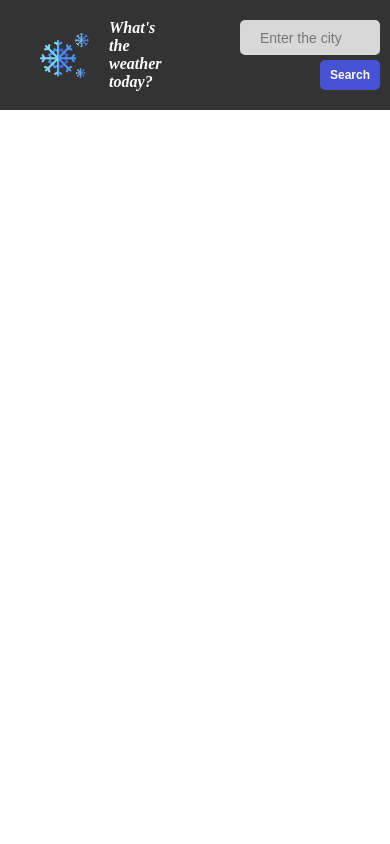
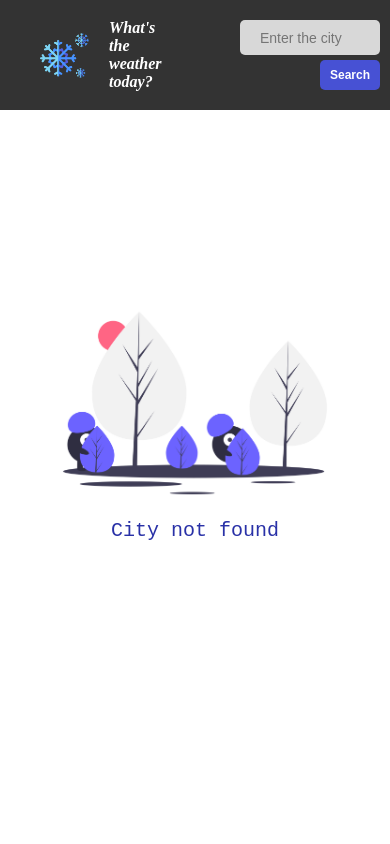
Before and after one commit to karanverma7/WeatherWebApp, a Django app: page / in a window 390 px wide. Run offline with Django 3.2, Linux system fonts and the light colour scheme; data that the repository does not hold is empty.

Commit message:
Added 404 error page

```diff
--- a/WeatherWebApp/core/views.py
+++ b/WeatherWebApp/core/views.py
@@ -4,10 +4,24 @@ import requests
 
 def index(request):
 
+    city = 'Delhi'
+    # Checking the form input
+
     if request.POST:
         city = request.POST['city']
-        url = 'http://api.openweathermap.org/data/2.5/weather?q={}&units=imperial&appid=7f58fb81d202f06c8b815b95b72d4473'
-        r = requests.get(url.format(city)).json()
+
+    # API request to get the Weather information
+
+    url = 'http://api.openweathermap.org/data/2.5/weather?q={}&units=imperial&appid=7f58fb81d202f06c8b815b95b72d4473'
+    r = requests.get(url.format(city)).json()
+
+    # API request to get the Location image
+
+    img_url = 'https://api.unsplash.com/search/photos?per_page=1&query={}&client_id=jKdZP3hygPsn8nZa0u26Kqkq59BhjQGDconnica895c'
+    r2 = requests.get(img_url.format(city)).json()
+
+    if r['cod'] == 200 and r2['total'] != 0:
+
         temp_in_celcius = "{:.2f}".format((r['main']['temp'] - 32) * 5/9)
 
         city_weather = {
@@ -21,10 +35,10 @@ def index(request):
             'icon': r['weather'][0]['icon']
         }
 
-        img_url = 'https://api.unsplash.com/search/photos?per_page=1&query={}&client_id=jKdZP3hygPsn8nZa0u26Kqkq59BhjQGDconnica895c'
-        r2 = requests.get(img_url.format(city)).json()
         img_src = r2['results'][0]['urls']['thumb']
 
         return render(request, 'index.html', {'city_weather': city_weather, 'img_src': img_src})
+
     else:
-        return render(request, 'index.html')
+        message = "City not found"
+        return render(request, 'index.html', {'message': message})
--- a/WeatherWebApp/static_files/style.css
+++ b/WeatherWebApp/static_files/style.css
@@ -157,6 +165,20 @@ article #container #cityInfo .info .title {
 
 article #container #cityInfo .info .value {
   width: 100px;
+}
+
+#notFound {
+  margin: auto;
+  text-align: center;
+  font-family: 'Courier New', Courier, monospace;
+  font-size: 24px;
+  font-weight: 550;
+  color: #2931a7;
+}
+
+#notFound img {
+  height: 300px;
+  width: auto;
 }
 
 footer {
@@ -318,6 +341,14 @@ footer p {
   article #container #cityInfo hr {
     margin: 20px 5%;
   }
+  #notFound {
+    font-size: 20px;
+    font-weight: 500;
+  }
+  #notFound img {
+    height: 220px;
+    width: auto;
+  }
   footer p {
     font-size: 11px;
   }
--- a/WeatherWebApp/static_files/style.scss
+++ b/WeatherWebApp/static_files/style.scss
@@ -134,6 +143,22 @@ article {
                 }
             }
         }
+    }
+}
+
+#notFound {
+
+    margin: auto;
+    text-align: center;
+    font-family: 'Courier New', Courier, monospace;
+    font-size: 24px;
+    font-weight: 550;
+
+    color: #2931a7;
+
+    img {
+        height: 300px;
+        width: auto;;
     }
 }
 
@@ -316,6 +343,17 @@ footer {
         }
     }
 
+    #notFound {
+
+        font-size: 20px;
+        font-weight: 500;
+
+        img {
+            height: 220px;
+            width: auto;;
+        }
+    }
+
     footer {
 
         p {
--- a/WeatherWebApp/templates/index.html
+++ b/WeatherWebApp/templates/index.html
@@ -35,7 +35,7 @@
         <div id="search">
             <form action="." method="POST">
                 {% csrf_token %}
-                <input type="text" name="city" placeholder="Enter the city">
+                <input type="text" name="city" placeholder="Enter the city" required>
                 <input type="submit" name="submit" value="Search">
             </form>
         </div>
@@ -44,11 +44,12 @@
         {% if city_weather %}
         <section id="container">
             <div id="image">
-                <h1>{{ city_weather.name }}, {{ city_weather.country }}</h1>
+                <h1>{{ city_weather.name }}</h1>
             </div>
             <div id="cityInfo">
                 <div id="description">
-                    <img src="http://openweathermap.org/img/w/{{ city_weather.icon }}.png" height="80px" alt="icon">
+                    <div id="imgContainer"><img src="http://openweathermap.org/img/w/{{ city_weather.icon }}.png" height="80px" alt="icon"></div>
+
                     <div id="condition">{{ city_weather.description }}</div>
                 </div>
                 <hr style="margin-bottom: 20px;">
@@ -89,6 +90,11 @@
                     </div>
             </div>
         </section>
+        {% elif message %}
+            <div id="notFound">
+                <img src="/media/notFound.png" alt="notFound"> <br>
+                {{ message }}
+            </div>
         {% endif %}
     </article>
     <footer>
```
Also changed, not shown: other parts of WeatherWebApp/static_files/style.css (+17 -8 lines), other parts of WeatherWebApp/static_files/style.scss (+20 -9 lines), WeatherWebApp/media/notFound.png (added), 1 other file.
